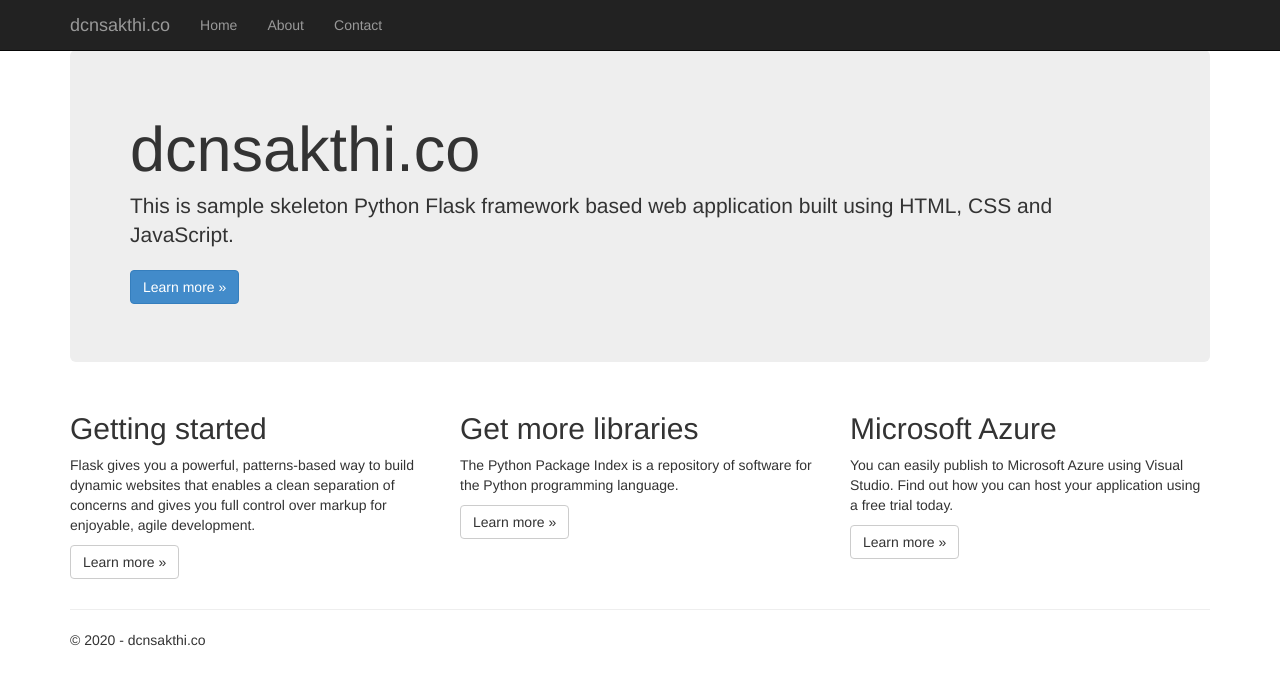
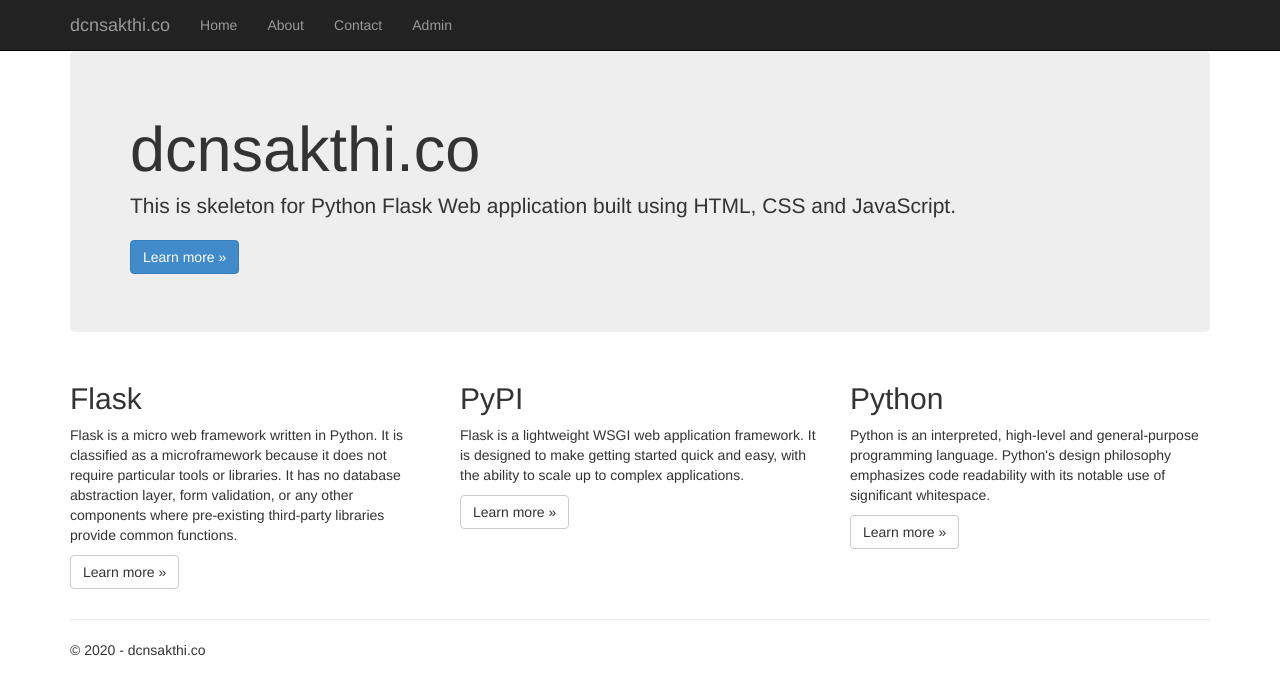
Before and after one commit to dcnsakthi/pyflask-web, a Flask app: page / in a window 1280 px wide. Shown: the top 695 px of the page. Run offline with Flask 2, Linux system fonts and the light colour scheme; some libraries are stand-ins or nearby versions.

Commit message:
Flask Web Base Version.

```diff
--- a/pyflask_web/templates/index.html
+++ b/pyflask_web/templates/index.html
@@ -4,29 +4,33 @@
 
 <div class="jumbotron">
     <h1>dcnsakthi.co</h1>
-    <p class="lead">This is sample skeleton Python Flask framework based web application built using HTML, CSS and JavaScript.</p>
+    <p class="lead">This is skeleton for Python Flask Web application built using HTML, CSS and JavaScript.</p>
     <p><a href="http://flask.pocoo.org/" class="btn btn-primary btn-large">Learn more &raquo;</a></p>
 </div>
 
 <div class="row">
     <div class="col-md-4">
-        <h2>Getting started</h2>
+        <h2>Flask</h2>
         <p>
-            Flask gives you a powerful, patterns-based way to build dynamic websites that
-            enables a clean separation of concerns and gives you full control over markup
-            for enjoyable, agile development.
+            Flask is a micro web framework written in Python.
+            It is classified as a microframework because it does not require particular tools or libraries.
+            It has no database abstraction layer, form validation, or any other components where pre-existing third-party libraries provide common functions.
         </p>
-        <p><a class="btn btn-default" href="http://flask.pocoo.org/docs/">Learn more &raquo;</a></p>
+        <p><a class="btn btn-default" href="https://flask.palletsprojects.com/en/1.1.x/">Learn more &raquo;</a></p>
     </div>
     <div class="col-md-4">
-        <h2>Get more libraries</h2>
-        <p>The Python Package Index is a repository of software for the Python programming language.</p>
-        <p><a class="btn btn-default" href="https://pypi.python.org/pypi">Learn more &raquo;</a></p>
+        <h2>PyPI</h2>
+        <p>
+            Flask is a lightweight WSGI web application framework. It is designed to make getting started quick and easy, with the ability to scale up to complex applications.
+        </p>
+        <p><a class="btn btn-default" href="https://pypi.org/project/Flask/">Learn more &raquo;</a></p>
     </div>
     <div class="col-md-4">
-        <h2>Microsoft Azure</h2>
-        <p>You can easily publish to Microsoft Azure using Visual Studio. Find out how you can host your application using a free trial today.</p>
-        <p><a class="btn btn-default" href="http://azure.microsoft.com">Learn more &raquo;</a></p>
+        <h2>Python</h2>
+        <p>
+            Python is an interpreted, high-level and general-purpose programming language. Python's design philosophy emphasizes code readability with its notable use of significant whitespace.
+        </p>
+        <p><a class="btn btn-default" href="https://www.python.org/">Learn more &raquo;</a></p>
     </div>
 </div>
 
--- a/pyflask_web/templates/layout.html
+++ b/pyflask_web/templates/layout.html
@@ -25,6 +25,7 @@
                     <li><a href="{{ url_for('home') }}">Home</a></li>
                     <li><a href="{{ url_for('about') }}">About</a></li>
                     <li><a href="{{ url_for('contact') }}">Contact</a></li>
+                    <li><a href="{{ url_for('admin') }}">Admin</a></li>
                 </ul>
             </div>
         </div>
--- a/pyflask_web/views.py
+++ b/pyflask_web/views.py
@@ -30,8 +30,17 @@ def contact():
 def about():
     """Renders the about page."""
     return render_template(
-        'about.html',
+        'page.html',
         title='About',
         year=datetime.now().year,
         message='This is application description page.'
     )
+@app.route('/admin')
+def admin():
+    """Renders the about page."""
+    return render_template(
+        'page.html',
+        title='Admin',
+        year=datetime.now().year,
+        message='This is Admin page.'
+    )
```
Also changed, not shown: pyflask_web/templates/contact.html (+5 -5 lines), pyflask_web/templates/page.html (renamed from pyflask_web/templates/about.html), 1 other file.
